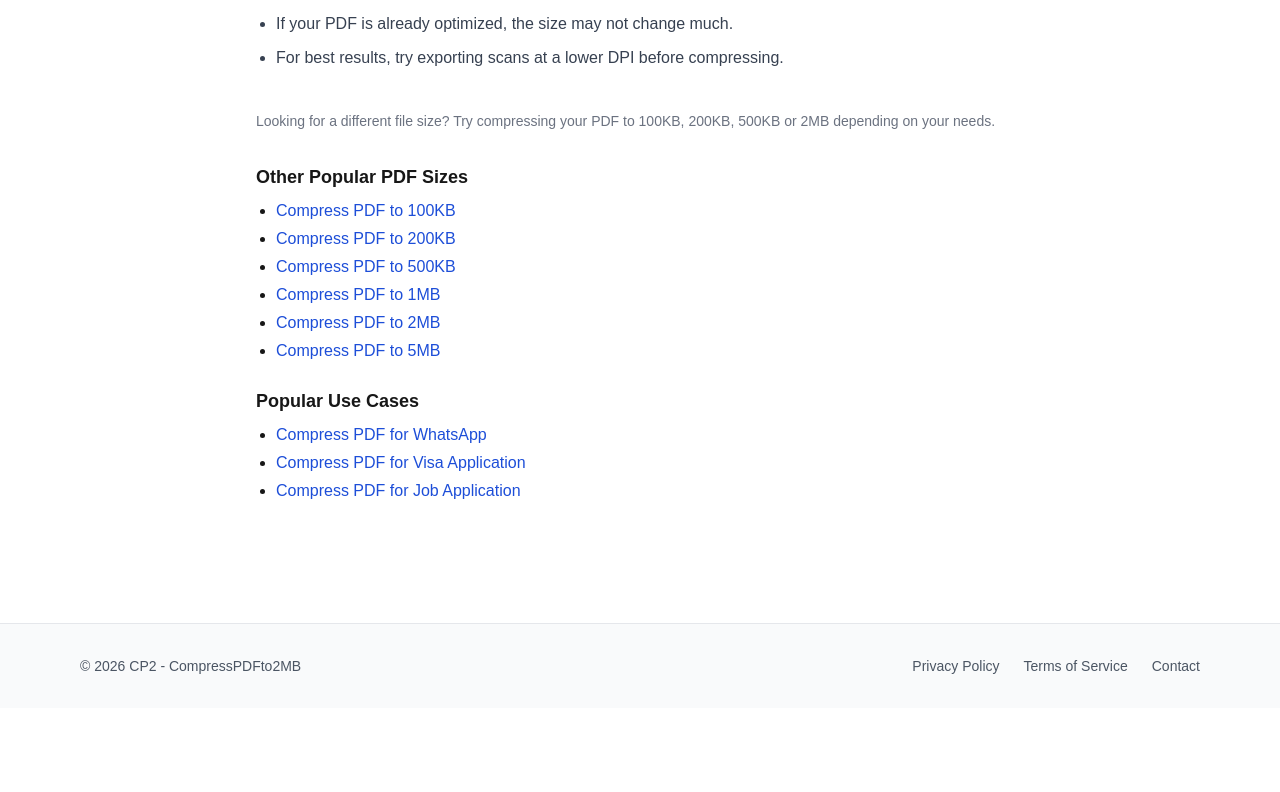
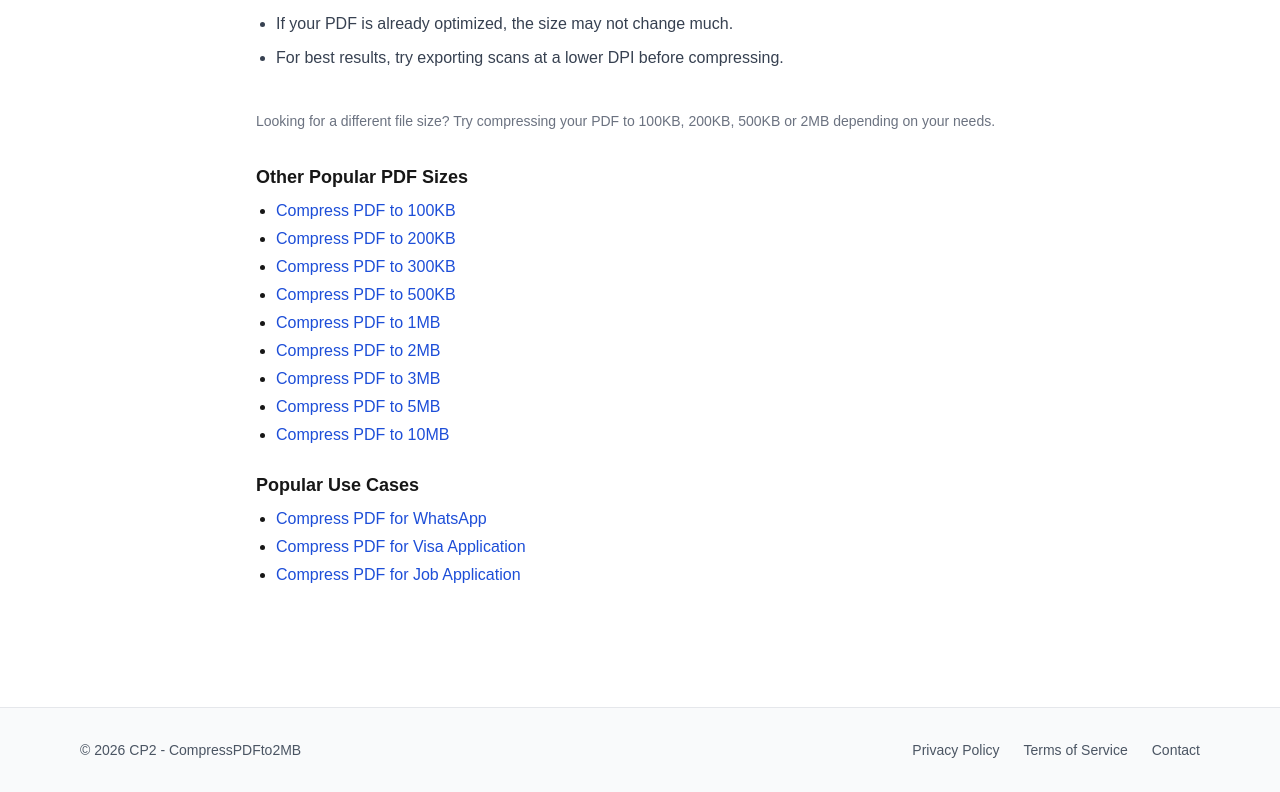
Before and after one commit to behicyildirim/compresspdfto2mb, a Next.js app: page /compress-pdf-for-email in a window 1280 px wide. Shown: the part 1004-1796 px from the top of the page. Before the commit the page ends 1712 px from the top, so only its background shows below. Built offline with nearby package versions, Linux system fonts and the light colour scheme.

Commit message:
Update internal links size list

```diff
--- a/app/components/InternalLinks.tsx
+++ b/app/components/InternalLinks.tsx
@@ -8,10 +8,13 @@ type Item = { href: string; label: string };
 const sizes: Item[] = [
   { href: "/compress-pdf-to-100kb", label: "Compress PDF to 100KB" },
   { href: "/compress-pdf-to-200kb", label: "Compress PDF to 200KB" },
+  { href: "/compress-pdf-to-300kb", label: "Compress PDF to 300KB" },
   { href: "/compress-pdf-to-500kb", label: "Compress PDF to 500KB" },
   { href: "/compress-pdf-to-1mb", label: "Compress PDF to 1MB" },
   { href: "/compress-pdf-to-2mb", label: "Compress PDF to 2MB" },
+  { href: "/compress-pdf-to-3mb", label: "Compress PDF to 3MB" },
   { href: "/compress-pdf-to-5mb", label: "Compress PDF to 5MB" },
+  { href: "/compress-pdf-to-10mb", label: "Compress PDF to 10MB" },
 ];
 
 const useCases: Item[] = [
```
